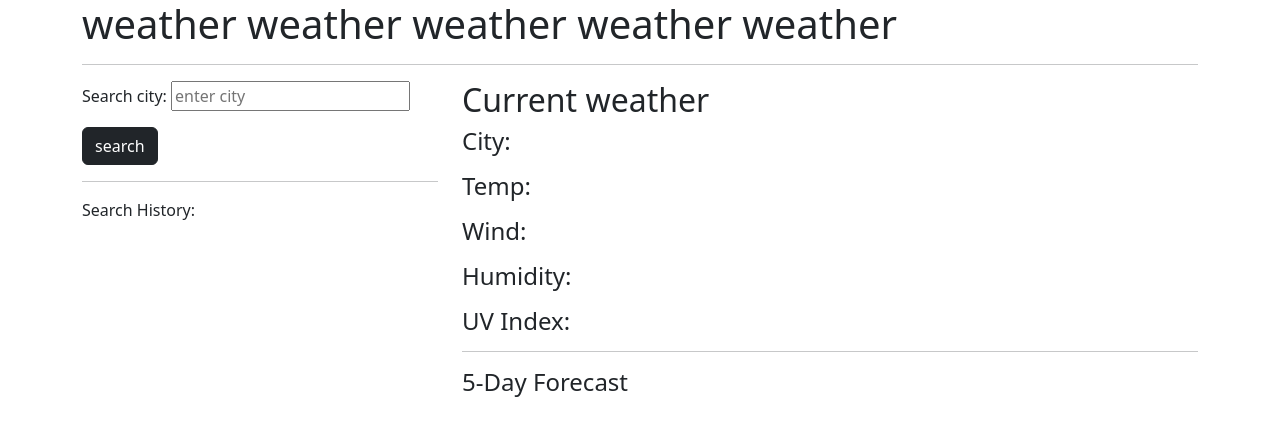
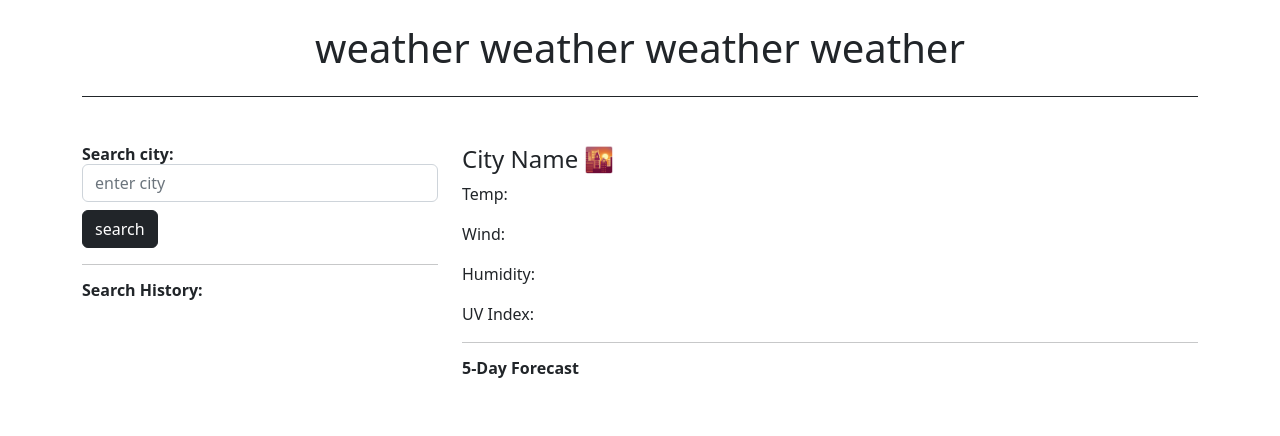
Before and after one commit to howl-lab/WeatherChecker, a plain HTML site: page index.html in a window 1280 px wide. Drawn offline with nearby package versions, Linux system fonts and the light colour scheme.

Commit message:
added 5day forecast function to js and updated css buttons and cards

```diff
--- a/develop/script.js
+++ b/develop/script.js
@@ -10,8 +10,8 @@ let windEl = $('#wind-value');
 let humidityEl = $('#humidity-value');
 // uv index htmlEl
 let uviEl = $('#uvi-value');
-
-let fiveDayForecast = $('#five-day-forecast');
+// five day forcast section
+let fiveDayForecast = $('.five-day-forecast');
 
 //current day
 let currentDay = moment().format(' DD/MM/YYYY');//capital 24 hour
@@ -27,12 +27,6 @@ let apiKey = "d47e097f5d363d7b0b0a962b12e789dc";
 searchBtn.on('click', function (event) {
     event.preventDefault();
     let userInput = $("#userInput").val().toLowerCase();
-    // console.log(searchBtn);
-    // // city input
-    // let cityInput = $('#userInput').val();
-    // cities.push(cityInput);
-    // //store city input in local storage
-    // localStorage.setItem('cities', JSON.stringify(cities));
     searchCityCurrentWeather(userInput);
 });
 
@@ -58,12 +52,12 @@ function capitalizeWords(str) {
 function renderHistory(onLoad, newCity) {
     let searchHistoryEl = $("#searchHistory");
     if (onLoad) {
-        //limit searchHistory to 6 entries only
-        for (let i = 0; i < 6; i++) {
+        //limit search history to 8 items
+        for (let i = 0; i < 8; i++) {
             let liEl = $("<li>");
             let searchBtn = $("<button>");
             searchBtn.text(capitalizeWords(searchHistory[i]));
-            searchBtn.addClass('search btn btn-outline-dark btn-block');
+            searchBtn.addClass('search btn btn-outline-dark');
             liEl.append(searchBtn);
             searchHistoryEl.append(liEl);
         };
@@ -71,12 +65,11 @@ function renderHistory(onLoad, newCity) {
         let liEl = $("<li>");
         let searchBtn = $("<button>");
         searchBtn.text(capitalizeWords(newCity));
-        searchBtn.addClass('search btn btn-outline-dark btn-block');
+        searchBtn.addClass('search btn btn-outline-dark');
         liEl.append(searchBtn);
         searchHistoryEl.append(liEl)
     };
 };
-
 
 function searchCityCurrentWeather(city) {
     const endpoint = "https://api.openweathermap.org/data/2.5/weather?q=" + city + "&appid=" + apiKey + "&units=imperial";
@@ -85,15 +78,16 @@ function searchCityCurrentWeather(city) {
             return turnToJson.json();
         })
         .then(function (response) {
+            // let iconLink = `http://openweathermap.org/img/wn/${response.daily[i].weather[0].icon}@2x.png`;
+            // let foreImg = $("<img>").attr("src", iconLink).css({"max-width": "60px"});
+            // let iconLink = `http://openweathermap.org/img/wn/${response.weather[0].icon}@2x.png`
             console.log(response);
             cityEl.text(response.name + currentDay)
             tempEl.text(response.main.temp + ' °F')
             windEl.text(response.wind.speed + ' MPH')
             humidityEl.text(response.main.humidity + ' %')
+
             searchOneCallAPI(response.coord.lat, response.coord.lon, city)
-            // let h4El = $("<h4>");
-            // h4El.text(response.name);
-            // currentWeather.append(h3El);
         });
 };
 
@@ -124,17 +118,16 @@ function searchOneCallAPI(lat, lon, city) {
                 uviEl.addClass("severe");
             }
 
+            // making sure it's clear
+            $(fiveDayForecast).empty();
+
             // creating 5 days forecast, append to dashboard
             for (let i = 0; i < 5; i++) {
-                // let pEl = $("<p>");
-                // pEl.text('something');
-                // fiveDayForecast.append(pEl);//append function for daily forecast
-
                 function createWeatherCard(obj) {
+                    let iconLink = `http://openweathermap.org/img/wn/${response.daily[i].weather[0].icon}@2x.png`;
+                    let foreImg = $("<img>").attr("src", iconLink).css({"max-width": "60px"});
                     // will create all of the html for the weather card
-                    // create the card div
                     let forecastCardEl = $('<div>').addClass('forecast-card card');
-                    $("#five-day-forecast").append(forecastCardEl);
                     // created the card header
                     let dateDisplay = moment.unix(response.daily[i].dt).format(' MM/DD/YYYY');//capital 24 hour
                     let forecastDateDisplay = $('<p>').text(dateDisplay).css({ "font-weight": "bold" });
@@ -146,33 +139,25 @@ function searchOneCallAPI(lat, lon, city) {
                     let forecastWindDisplay = $('<p>').text(windDisplay);
                     let humidityDisplay = response.daily[i].humidity + ' %';
                     let forecastHumidityDisplay = $('<p>').text(humidityDisplay);
-                    // append the header and data to card div
-                    forecastCardEl.append(forecastTemDisplay, forecastWindDisplay, forecastHumidityDisplay);
-                    // then append div to 5 day-forecast section
-
-
+                    // append the header and datas to forecastCardEl
+                    forecastCardEl.append(forecastTemDisplay, forecastWindDisplay, forecastHumidityDisplay, foreImg);
+                    // then append forecastCardEl to fiveDayForecast section
+                    fiveDayForecast.append(forecastCardEl);
 
                     console.log(dateDisplay);
                     console.log(tempDisplay);
                     console.log(windDisplay);
                     console.log(humidityDisplay);
-
                 }
 
                 createWeatherCard(response.daily[i]);
             };
-
-        }
-        )
+        });
 };
-
 
 
 $(document).on('click', '.search', function (e) {
     console.log(e.target.textContent);
     let cityValue = e.target.textContent;
     searchCityCurrentWeather(cityValue);
-
-    //add function to clear 5day history
-}
-);
+});
--- a/develop/style.css
+++ b/develop/style.css
@@ -2,6 +2,7 @@
     border-left: 1px solid black;
     height: auto;
 }
+
 
 .favorable {
     color: green;
@@ -17,18 +18,18 @@
 
 ul {
     list-style: none;
-   padding-left: 0;
+    padding-left: 0;
 }
 
 li {
     margin-bottom: 8px;
 }
 
-#five-day-forecast {
-    display: flex;
-    align-content: space-evenly;
+.forecast-card {
+    padding: 16px;
+    margin: 0px 8px 8px 0px;
 }
 
-.forecast-card {
-    padding: 16px;
+h6 {
+    font-weight: bold;
 }
--- a/index.html
+++ b/index.html
@@ -4,55 +4,72 @@
 <head>
     <meta charset="UTF-8">
     <meta http-equiv="X-UA-Compatible" content="IE=edge">
-    <meta name="viewport" content="width=device-width, initial-scale=1.0">
+    <meta name="viewport"
+        content="width=device-width, initial-scale=1.0">
     <title>Document</title>
     <!-- CSS only -->
-    <link href="https://cdn.jsdelivr.net/npm/bootstrap@5.2.0-beta1/dist/css/bootstrap.min.css" rel="stylesheet"
-        integrity="sha384-0evHe/X+R7YkIZDRvuzKMRqM+OrBnVFBL6DOitfPri4tjfHxaWutUpFmBp4vmVor" crossorigin="anonymous">
-    <link rel="stylesheet" type="text/css" href="./develop/style.css" />
+    <link
+        href="https://cdn.jsdelivr.net/npm/bootstrap@5.2.0-beta1/dist/css/bootstrap.min.css"
+        rel="stylesheet"
+        integrity="sha384-0evHe/X+R7YkIZDRvuzKMRqM+OrBnVFBL6DOitfPri4tjfHxaWutUpFmBp4vmVor"
+        crossorigin="anonymous">
+    <link rel="stylesheet" type="text/css"
+        href="./develop/style.css" />
 </head>
 
 <body class="container">
 
     <!-- Header -->
 
-    <head class="row">
-        <h1 class="col-12 dashboard">
-            weather weather weather weather weather
-        </h1>
-        <hr>
-    </head>
+    <header>
+        <div class="col-12">
+            <h1 class="mb-0 text-center border-bottom border-dark mb-5 py-4"> weather weather weather
+                weather
+        </div>
+    </header>
 
     <!-- Body -->
 
     <main class="row">
         <section class="col-4">
-            <p>
+            <h6>
                 Search city:
-                <input id="userInput" type="text" placeholder="enter city">
-            </p>
-            <button type="button" id="searchBtn" class="btn btn-dark btn-block"  >
+                <input id="userInput" type="text"
+                    class="form-control"
+                    placeholder="enter city">
+            </h6>
+            <button type="button" id="searchBtn"
+                class="btn btn-dark">
                 search
             </button>
             <hr>
+            <h6> Search History:</h6>
             <ul id="searchHistory">
-                Search History:
             </ul>
         </section>
 
         <section class="col-8" id="current-weather">
-            <h2>Current weather</h2>
             <section>
-                <h4>City: <span id="city-value"></span></p>
-                    <p>Temp: <span id="temp-value"></span></p>
-                    <p>Wind: <span id="wind-value"></span></p>
-                    <p>Humidity: <span id="humidity-value"></span></p>
-                    <p>UV Index: <span id="uvi-value"></span></p>
+                <!-- <h4>City: <span id="city-value"></span></h4> -->
+                <h4 id="city-value">City Name 🌇</h4>
+                <p>Temp: <span id="temp-value"></span>
+                </p>
+                <p>Wind: <span id="wind-value"></span>
+                </p>
+                <p>Humidity: <span
+                        id="humidity-value"></span></p>
+                <p>UV Index: <span id="uvi-value"></span>
+                </p>
             </section>
             <hr>
 
-            <h4>5-Day Forecast</h4>
-            <section id="five-day-forecast" class="d-flex flex-row flex-wrap mr-1">
+            <h6>5-Day Forecast</h6>
+            <section
+                class="five-day-forecast d-flex flex-row flex-wrap">
+                <!-- <div class="card"> -->
+
+
+                <!-- </div> -->
 
             </section>
 
@@ -60,8 +77,10 @@
 
     </main>
 
-    <script src="https://cdnjs.cloudflare.com/ajax/libs/jquery/3.2.1/jquery.min.js"></script>
-    <script src="https://cdnjs.cloudflare.com/ajax/libs/moment.js/2.24.0/moment.min.js"></script>
+    <script
+        src="https://cdnjs.cloudflare.com/ajax/libs/jquery/3.2.1/jquery.min.js"></script>
+    <script
+        src="https://cdnjs.cloudflare.com/ajax/libs/moment.js/2.24.0/moment.min.js"></script>
     <script src="./develop/script.js"></script>
 </body>
 
```
Also changed, not shown: 1 other file.
